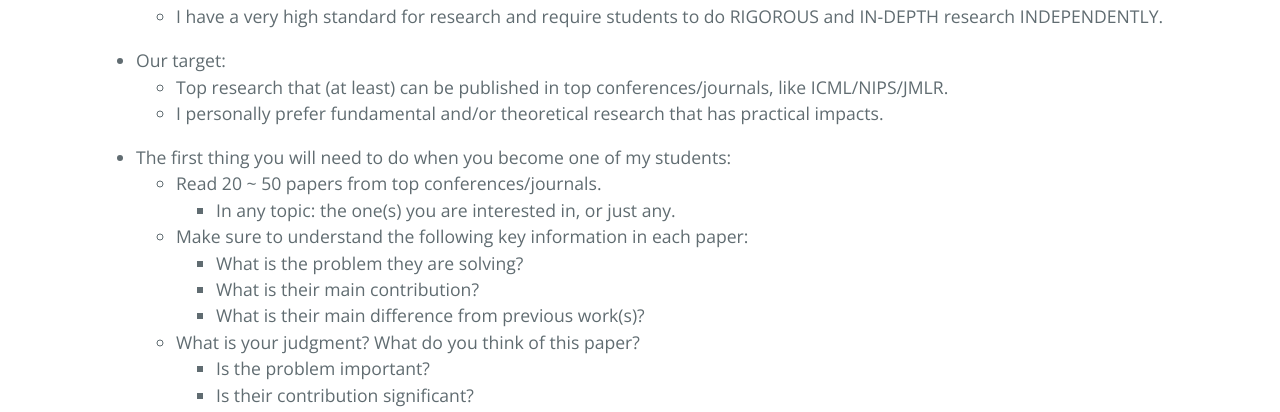
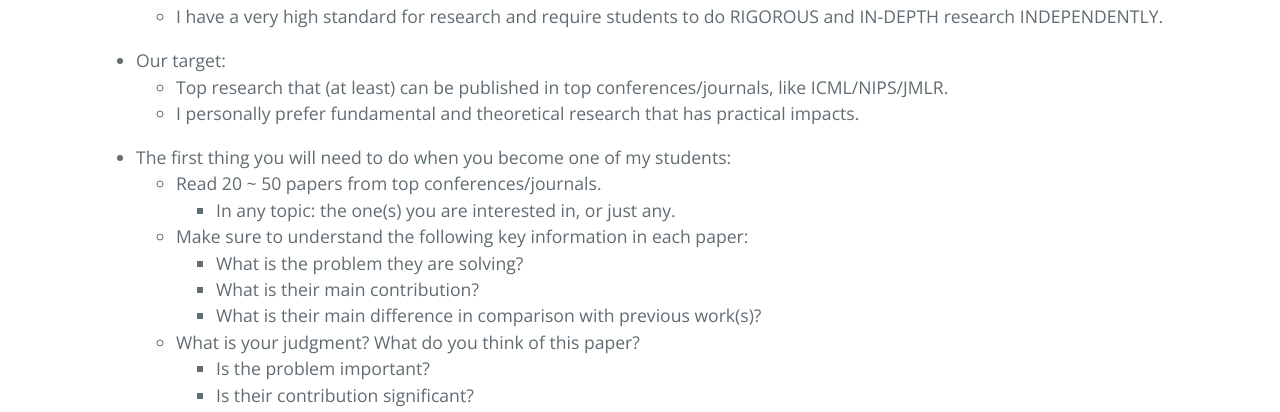
Before and after one commit to ZhimingZhou/zhimingzhou.github.io, a Jekyll site: the page built from _posts/2021-10-11-Prospective-Students.md, in a window 1280 px wide. Shown: the part 485-897 px from the top of the page. Built offline with Jekyll 4.4.1, drawn with Linux system fonts in a browser that asks for light colours; comment, search, counter and statistics services are not loaded.

Commit message:
Update 2021-10-11-Prospective-Students.md

```diff
--- a/_posts/2021-10-11-Prospective-Students.md
+++ b/_posts/2021-10-11-Prospective-Students.md
@@ -15,7 +15,7 @@ I’m looking for talented students with enthusiasm for fundamental research in
 <!--  -->
 - Our target:
 	- Top research that (at least) can be published in top conferences/journals, like ICML/NIPS/JMLR.
-	- I personally prefer fundamental and/or theoretical research that has practical impacts.
+	- I personally prefer fundamental and theoretical research that has practical impacts.
 
 <!--  -->
 - The first thing you will need to do when you become one of my students:
@@ -24,7 +24,7 @@ I’m looking for talented students with enthusiasm for fundamental research in
 	- Make sure to understand the following key information in each paper:
 		- What is the problem they are solving?
 		- What is their main contribution?
-		- What is their main difference from previous work(s)?
+		- What is their main difference in comparison with previous work(s)?
 	- What is your judgment? What do you think of this paper?
 		- Is the problem important?
 		- Is their contribution significant?
```
